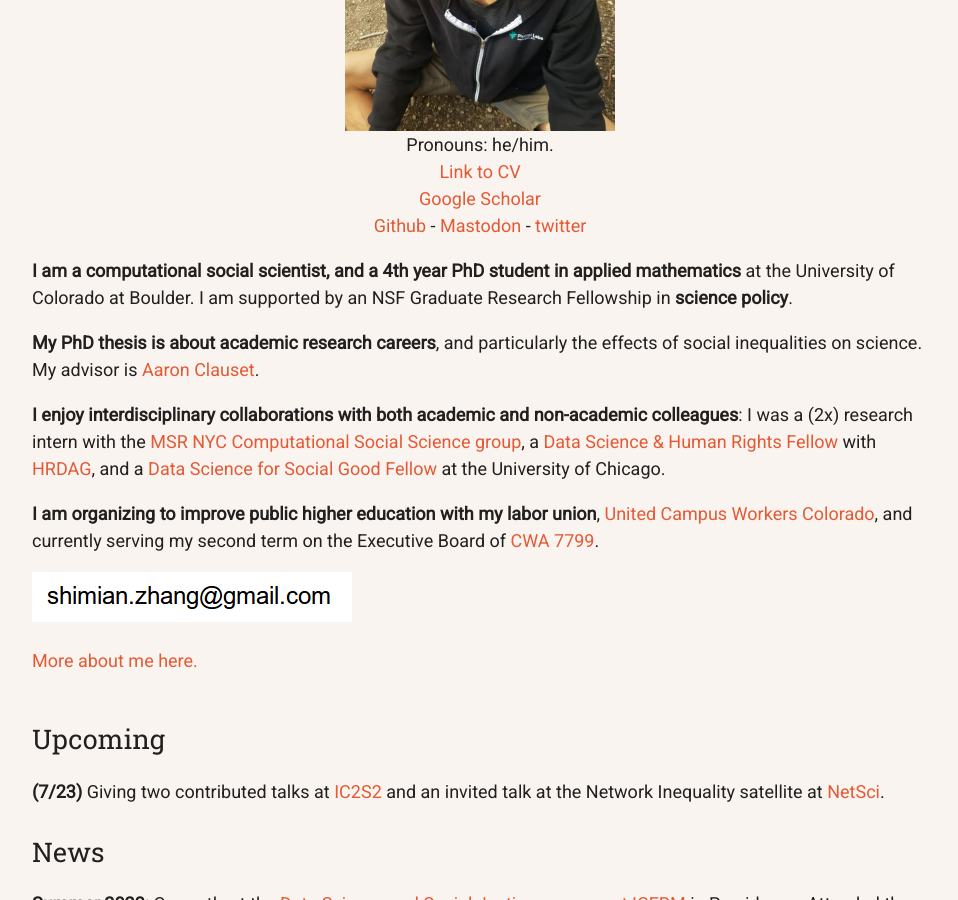
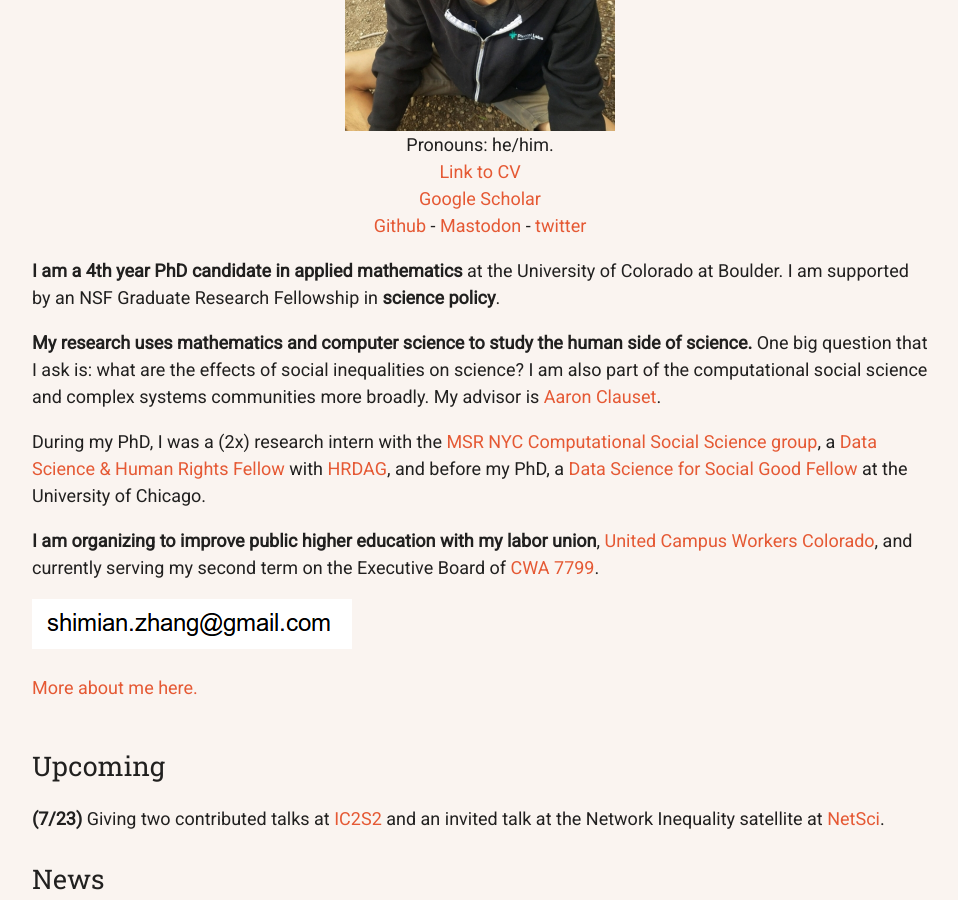
Before and after one commit to samzhang111/samzhang111.github.io, a Jekyll site: the page built from index.html, in a window 1280 px wide and 900 px high, scrolled down 326 px. Shown: the whole window, without its empty margins (160-1118 px from the left). Built offline with Jekyll 4.4.1, drawn with Linux system fonts in a browser that asks for light colours; nearby versions of some CDN libraries.

Commit message:
rejigger the main bio thing

```diff
--- a/index.html
+++ b/index.html
@@ -8,15 +8,14 @@ layout: default
 
 <div class="intro">
     <p>
-    <b>I am a computational social scientist, and a 4th year PhD student in applied mathematics</b> at the University of Colorado at Boulder. I am supported by an NSF Graduate Research Fellowship in <b>science policy</b>.
+    <b>I am a 4th year PhD candidate in applied mathematics</b> at the University of Colorado at Boulder. I am supported by an NSF Graduate Research Fellowship in <b>science policy</b>.
 
     <p>
-    <b>My PhD thesis is about academic research careers</b>, and particularly the effects of social inequalities on science.
-    My advisor is <a href="https://aaronclauset.github.io/" target="_blank">Aaron Clauset</a>.
+    <b>My research uses mathematics and computer science to study the human side of science.</b> One big question that I ask is: what are the effects of social inequalities on science? I am also part of the computational social science and complex systems communities more broadly. My advisor is <a href="https://aaronclauset.github.io/" target="_blank">Aaron Clauset</a>.
 
     <p>
-    <b>I enjoy interdisciplinary collaborations with both academic and non-academic colleagues</b>: I was a (2x) research intern with the <a href="https://www.microsoft.com/en-us/research/theme/computational-social-science/" target="_blank">MSR NYC Computational Social Science group</a>,
-    a <a href="https://hrdag.org/people/sam-zhang/" target="_blank">Data Science & Human Rights Fellow</a> with <a href="https://hrdag.org" target="_blank">HRDAG</a>, and a <a href="https://dssgfellowship.org/" target="_blank">Data Science for Social Good Fellow</a> at the University of Chicago.
+    During my PhD, I was a (2x) research intern with the <a href="https://www.microsoft.com/en-us/research/theme/computational-social-science/" target="_blank">MSR NYC Computational Social Science group</a>,
+    a <a href="https://hrdag.org/people/sam-zhang/" target="_blank">Data Science & Human Rights Fellow</a> with <a href="https://hrdag.org" target="_blank">HRDAG</a>, and before my PhD, a <a href="https://dssgfellowship.org/" target="_blank">Data Science for Social Good Fellow</a> at the University of Chicago.
 
     <p>
     <b>I am organizing to improve public higher education with my labor union</b>, <a href="https://ucwcolorado.org" target="_blank">United Campus Workers Colorado</a>, and currently serving my second term on the Executive Board of <a href="https://cwa7799.org" target="_blank">CWA 7799</a>.
```
